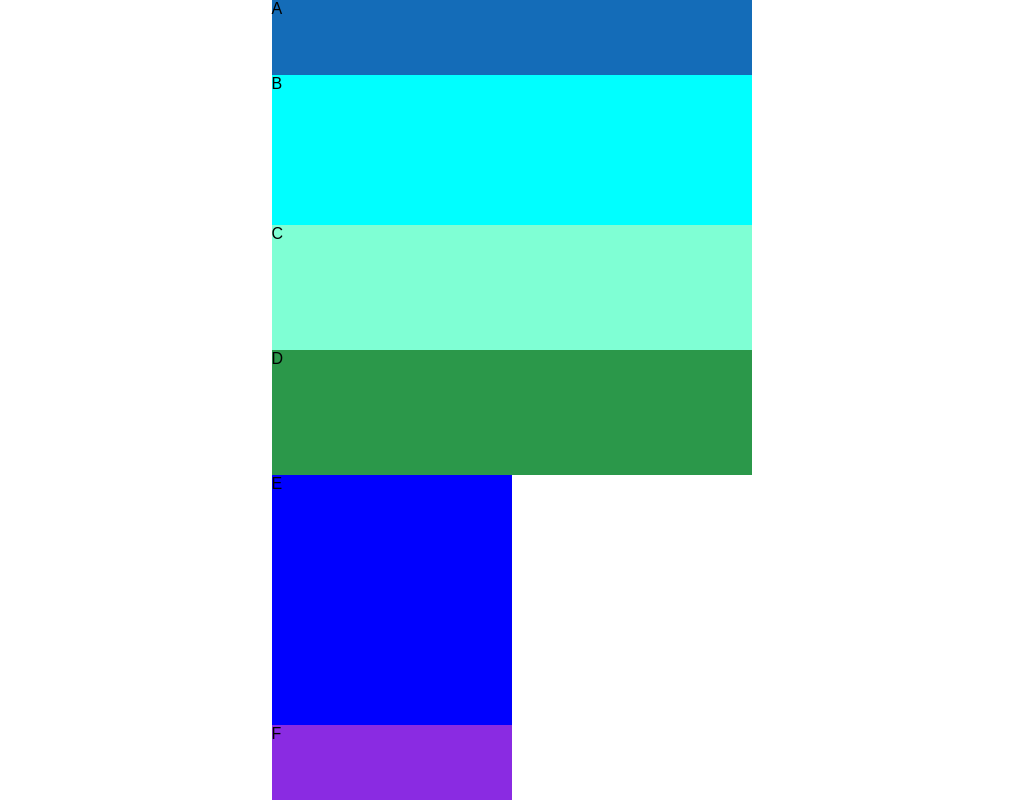
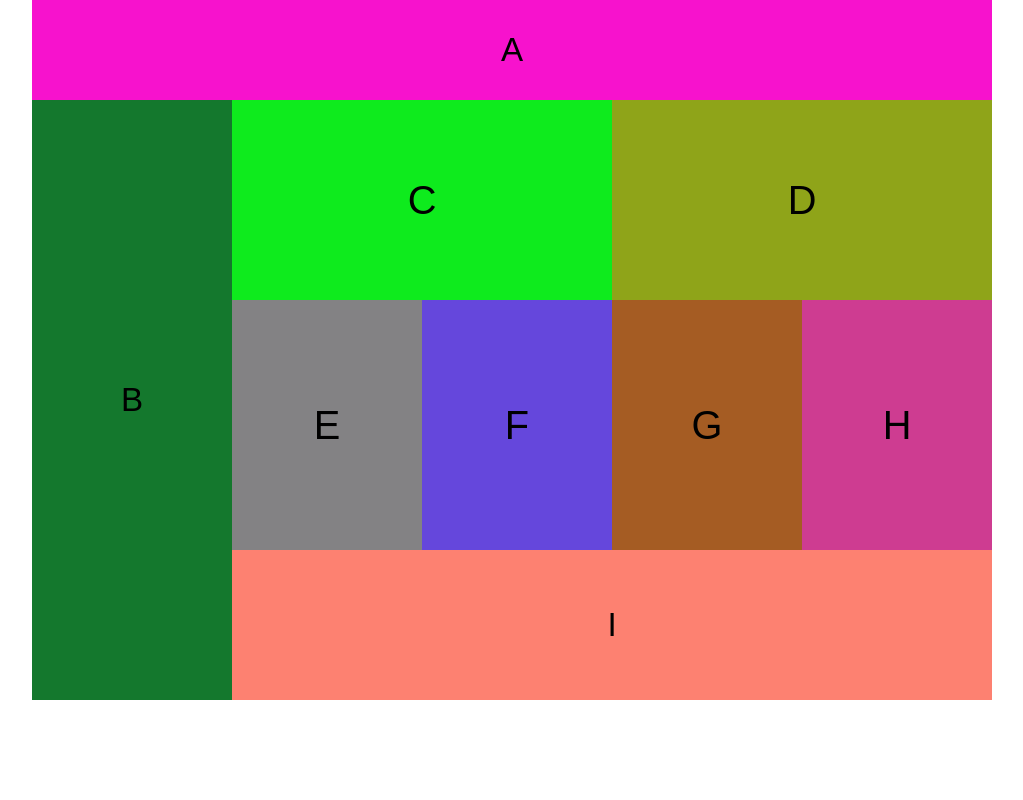
Before and after one commit to carloscadena/ui-challenge-01, a plain HTML site: page index.html in a window 1280 px wide. Shown: the top 800 px of the page, without its empty margins (128-1151 px from the left). Drawn offline with nearby package versions, Linux system fonts and the light colour scheme.

Commit message:
meets spec

```diff
--- a/css/base.css
+++ b/css/base.css
@@ -1,15 +1,11 @@
 * {
   margin: 0 auto;
+  font-size: 1.2em;
+  text-align: center;
 }
 
-#main-container {
-  /* display: flex;
-  flex-direction: row; */
-  width: 481px
+section {
+  display: flex;
+  flex-direction: column;
+  justify-content: center;
 }
-
-@media (min-width: 768px) {
-  .boxes {
-    background-color: black;
-  }
-}
--- a/css/layout.css
+++ b/css/layout.css
@@ -1,8 +1,3 @@
-.boxes {
-  margin: 0;
-  padding: 0;
-}
-
 #a-box {
   width: 480px;
   height: 75px;
@@ -12,7 +7,7 @@
 #b-box {
   width: 480px;
   height: 150px;
-  background-color: aqua
+  background-color: aqua;
 }
 
 #c-box {
@@ -28,28 +23,24 @@
 }
 
 #e-box {
-  display: inline-block;
   width: 240px;
   height: 250px;
   background-color: blue;
 }
 
  #f-box {
-  display: inline-block;
   width: 240px;
   height: 250px;
   background-color: blueviolet;
 }
 
 #g-box {
-  display: inline-block;
   width: 240px;
   height: 250px;
   background-color: blanchedalmond;
 }
 
 #h-box {
-  display: inline-block;
   width: 240px;
   height: 250px;
   background-color: black;
@@ -60,3 +51,95 @@
   height: 80px;
   background-color: brown;
 }
+
+#cd-container{
+  width: 480px;
+  height: 250px;
+  display: flex;
+  flex-wrap: wrap;
+}
+
+#efgh-container {
+  width: 480px;
+  height: 500px;
+  display: flex;
+  flex-direction: row;
+  flex-wrap: wrap;
+}
+
+@media(min-width: 768px){
+  * {
+      width: 960px;
+      margin: 0 auto;
+  }
+
+  #efgh-container {
+    width: 760px;
+    height: 250px;
+    display: flex;
+    flex-direction: row;
+    flex-wrap: wrap;
+  }
+
+  #cd-container {
+    width: 760px;
+    height: 200px;
+    display: flex;
+  }
+
+  #a-box {
+      width: 960px;
+      height: 100px;
+      background-color: rgb(247, 18, 205);
+  }
+
+  #b-box {
+      width: 200px;
+      height: 600px;
+      background-color: rgb(20, 120, 45);
+      float: left;
+  }
+
+  #c-box {
+    width: 380px;
+    height: 200px;
+    background-color: rgb(14, 235, 29);
+  }
+
+  #d-box{
+    width: 380px;
+    height: 200px;
+    background-color: rgb(143, 164, 25);
+  }
+
+  #e-box{
+    width: 190px;
+    height: 250px;
+    background-color: rgb(131, 130, 132);
+  }
+
+  #f-box{
+    width: 190px;
+    height: 250px;
+    background-color: rgb(101, 71, 220);
+  }
+
+  #g-box {
+    width: 190px;
+    height: 250px;
+    background-color: rgb(165, 92, 35);
+  }
+
+  #h-box {
+    width: 190px;
+    height: 250px;
+    background-color: rgb(206, 60, 145);
+  }
+
+  #i-box {
+    width: 760px;
+    height: 150px;
+    background-color: rgb(253, 129, 113);
+    float: left;
+  }
+}
--- a/index.html
+++ b/index.html
@@ -9,25 +9,22 @@
   <link rel="stylesheet" type="text/css" media="screen" href="css/base.css" />
   <link rel="stylesheet" type="text/css" media="screen" href="css/layout.css" />
   <link rel="stylesheet" type="text/css" media="screen" href="css/modules.css" />
-  <script src="js/app.js"></script>
 </head>
 <body>
-
-  <section id="main-container">
-      <header class="boxes" id="a-box">A</header>
-      <div class="boxes" id="b-box">B</div>
-      <div class="boxes" id="c-box">C</div>
-      <div class="boxes" id="d-box">D</div>
-      <section id="ef-container">
-        <div class="boxes" id="e-box">E</div>
-        <div class="boxes" id="f-box">F</div>
-      </section>
-      <section id="gh-container">
-        <div class="boxes" id="g-box">G</div>
-        <div class="boxes" id="h-box">H</div>
-      </section>
-      <div class="boxes" id="i-box">I</div>
-  </section>
-  <script src="https://cdnjs.cloudflare.com/ajax/libs/jquery/3.3.1/jquery.min.js"></script>
+  <div id="main-container">
+      <section id="a-box">A</section>
+      <section id="b-box">B</section>
+      <div id="cd-container">
+        <section id="c-box">C</section>
+        <section id="d-box">D</section>
+      </div>
+      <div id="efgh-container">
+        <section id="e-box">E</section>
+        <section id="f-box">F</section>
+        <section id="g-box">G</section>
+        <section id="h-box">H</section>
+      </div>
+      <section id="i-box">I</section>
+    </div>
 </body>
 </html>
--- a/js/app.js
+++ /dev/null
@@ -1 +0,0 @@
-'use strict';
```
